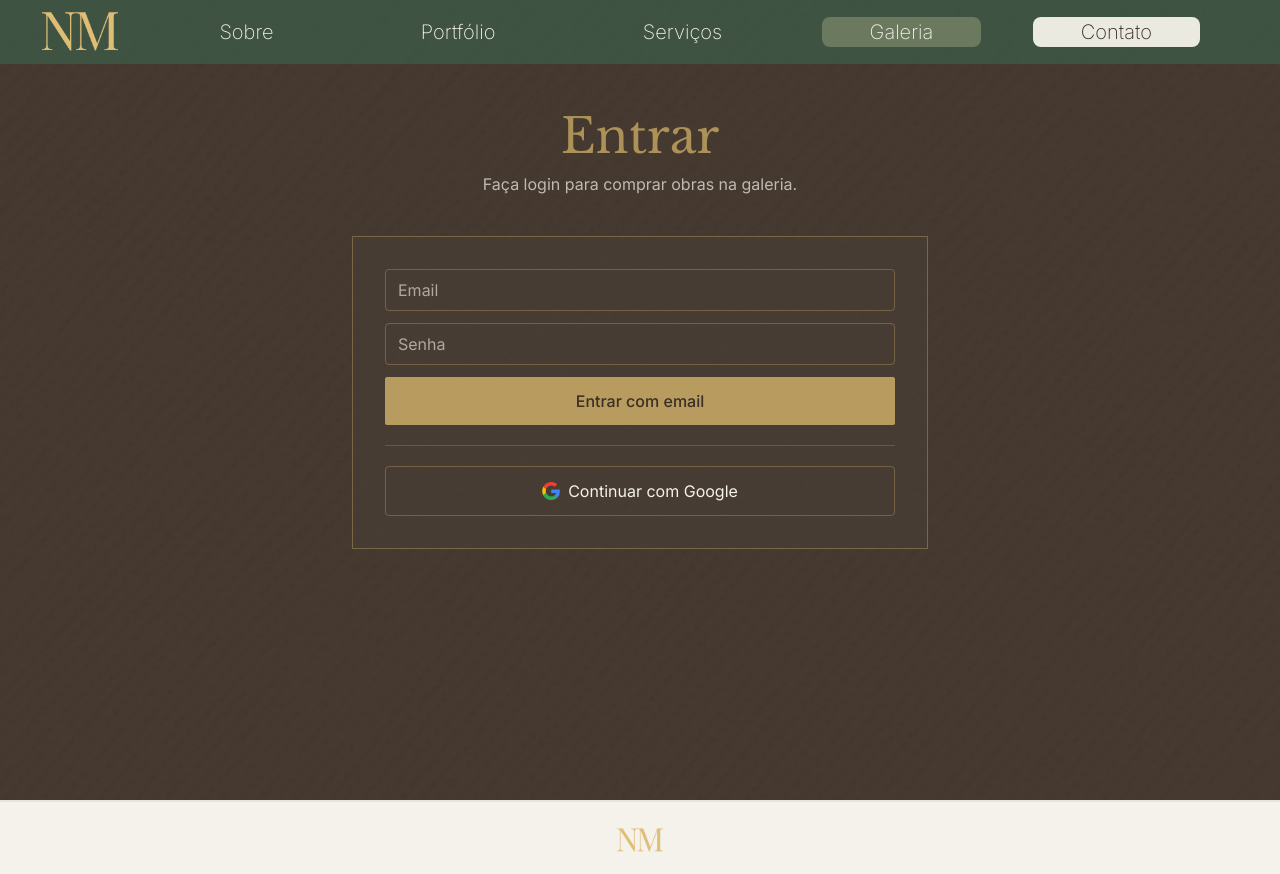
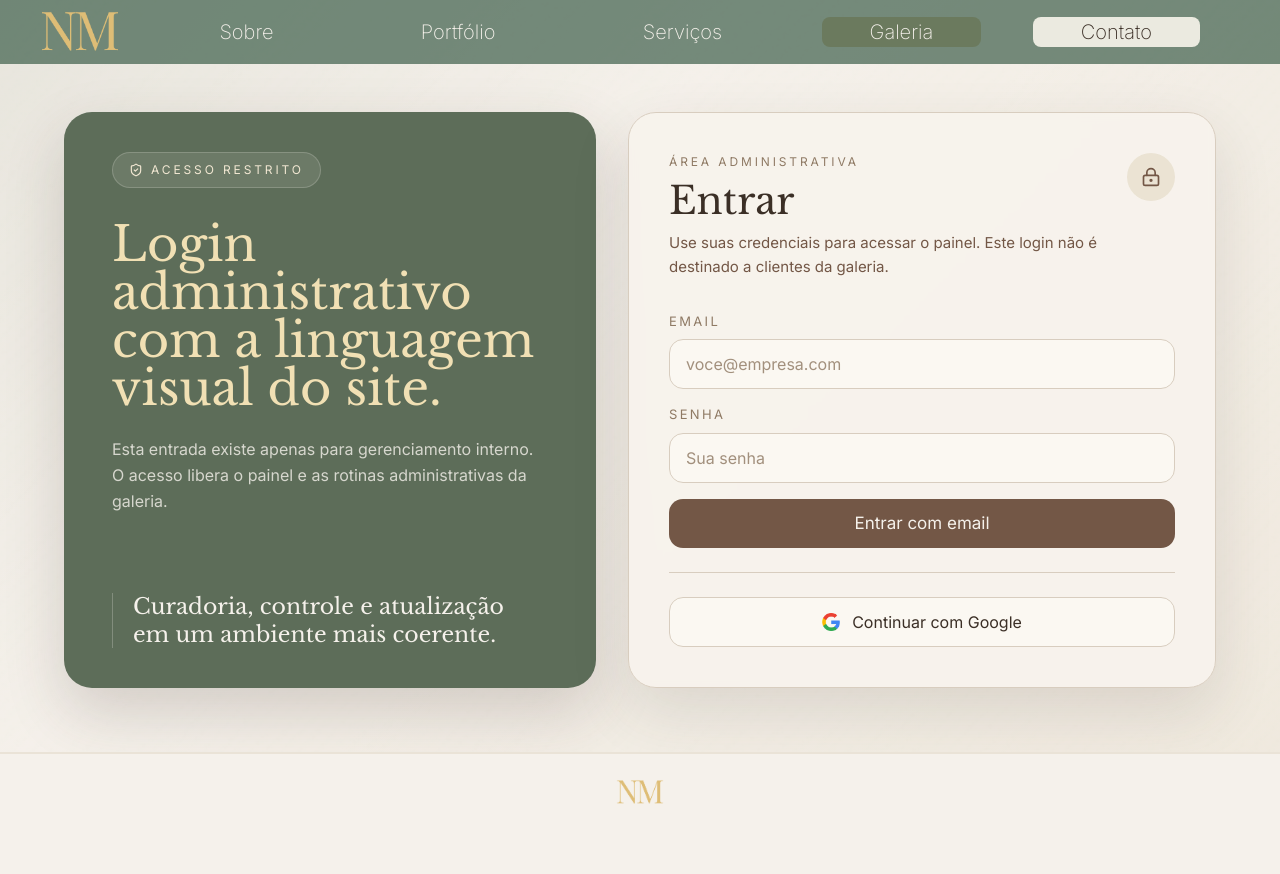
Before and after one commit to LucasMalinowski/nath_page, a Next.js app: page /login in a window 1280 px wide. After the commit the page ends 826 px from the top, so only its background shows below. Built offline with nearby package versions, Linux system fonts and the light colour scheme; no server answers.

Commit message:
refactor Login page: redesign UI for improved visual consistency, update input and button styles, and enhance layout clarity

```diff
--- a/app/login/page.tsx
+++ b/app/login/page.tsx
@@ -4,6 +4,7 @@ import { FormEvent, useState } from 'react'
 import { useEffect } from 'react'
 import { useRouter } from 'next/navigation'
 import Image from 'next/image'
+import { LockKeyhole, ShieldCheck } from 'lucide-react'
 import { supabase } from '@/lib/supabase'
 import Navbar from '@/components/Navbar'
 import Footer from '@/components/Footer'
@@ -58,57 +59,113 @@ export default function LoginPage() {
   }
 
   return (
-    <main className="min-h-screen bg-dirt text-bg page-fade-in">
+    <main className="min-h-screen bg-[#f5f1eb] text-[#3b2f26] page-fade-in">
       <Navbar backgroundVariant="dirt" />
 
-      <section className="texture-brown min-h-screen pt-28 pb-16 px-6 sm:px-8 lg:px-16">
-        <div className="max-w-4xl mx-auto">
-          <div className="text-center mb-10">
-            <h1 className="text-4xl sm:text-5xl font-serif text-gold/90">Entrar</h1>
-            <p className="mt-3 text-bg/70 font-sans">
-              Faça login para comprar obras na galeria.
+      <section className="relative overflow-hidden pt-28 pb-16">
+        <div className="absolute inset-0 bg-[linear-gradient(135deg,rgba(107,122,94,0.16),rgba(245,241,235,0.92)_38%,rgba(184,155,94,0.14))]" />
+        <div className="absolute left-0 top-0 h-full w-full texture-white opacity-40" />
+
+        <div className="relative px-6 sm:px-8 lg:px-16">
+          <div className="mx-auto grid max-w-6xl gap-8 lg:grid-cols-[0.95fr_1.05fr] lg:items-stretch">
+            <div className="flex flex-col justify-between rounded-[28px] bg-[#5d6d59] px-8 py-10 text-[#f5f1eb] shadow-[0_24px_60px_rgba(59,47,38,0.18)] sm:px-10 lg:px-12">
+              <div>
+                <div className="inline-flex items-center gap-2 rounded-full border border-[#f5f1eb]/20 bg-[#f5f1eb]/10 px-4 py-2 text-[12px] font-sans uppercase tracking-[0.24em] text-[#f1e7d2]">
+                  <ShieldCheck size={14} />
+                  Acesso restrito
+                </div>
+                <h1 className="mt-8 max-w-md text-4xl font-serif leading-[0.95] text-[#f1e0b4] sm:text-5xl">
+                  Login administrativo com a linguagem visual do site.
+                </h1>
+                <p className="mt-6 max-w-md text-[16px] leading-relaxed text-[#f5f1eb]/80">
+                  Esta entrada existe apenas para gerenciamento interno. O acesso libera o painel e as rotinas administrativas da galeria.
                 </p>
               </div>
 
-          <div className="max-w-xl mx-auto border border-gold/45 bg-[#4B4038]/45 p-6 sm:p-8">
-            <form onSubmit={handlePasswordLogin} className="space-y-3">
+              <div className="mt-12 border-l border-[#f5f1eb]/25 pl-5">
+                <p className="font-serif text-[22px] leading-tight text-[#f5f1eb]/88">
+                  Curadoria, controle e atualização
+                  <br />
+                  em um ambiente mais coerente.
+                </p>
+              </div>
+            </div>
+
+            <div className="rounded-[28px] border border-[#d8cdbf] bg-[#f7f3ec]/95 p-6 shadow-[0_24px_60px_rgba(59,47,38,0.12)] backdrop-blur-sm sm:p-8 lg:p-10">
+              <div className="mb-8 flex items-start justify-between gap-4">
+                <div>
+                  <p className="text-[12px] font-sans uppercase tracking-[0.24em] text-[#8f7a64]">
+                    Área administrativa
+                  </p>
+                  <h2 className="mt-3 text-3xl font-serif text-[#3b2f26] sm:text-[38px]">
+                    Entrar
+                  </h2>
+                  <p className="mt-3 max-w-md text-[15px] leading-relaxed text-[#735746]">
+                    Use suas credenciais para acessar o painel. Este login não é destinado a clientes da galeria.
+                  </p>
+                </div>
+                <div className="hidden h-12 w-12 shrink-0 items-center justify-center rounded-full bg-[#ebe3d3] text-[#735746] sm:flex">
+                  <LockKeyhole size={20} />
+                </div>
+              </div>
+
+              <form onSubmit={handlePasswordLogin} className="space-y-4">
+                <div className="space-y-2">
+                  <label htmlFor="email" className="block text-[13px] font-sans uppercase tracking-[0.18em] text-[#8f7a64]">
+                    Email
+                  </label>
                   <input
+                    id="email"
                     type="email"
-                placeholder="Email"
+                    placeholder="voce@empresa.com"
                     value={email}
                     onChange={(e) => setEmail(e.target.value)}
-                className="w-full border border-gold/40 bg-transparent rounded px-3 py-2 text-bg placeholder:text-bg/60"
+                    className="w-full rounded-[14px] border border-[#d8cdbf] bg-[#fbf8f2] px-4 py-3 text-[#3b2f26] outline-none transition-colors placeholder:text-[#a2907d] focus:border-[#b89b5e]"
                     required
                   />
+                </div>
+
+                <div className="space-y-2">
+                  <label htmlFor="password" className="block text-[13px] font-sans uppercase tracking-[0.18em] text-[#8f7a64]">
+                    Senha
+                  </label>
                   <input
+                    id="password"
                     type="password"
-                placeholder="Senha"
+                    placeholder="Sua senha"
                     value={password}
                     onChange={(e) => setPassword(e.target.value)}
-                className="w-full border border-gold/40 bg-transparent rounded px-3 py-2 text-bg placeholder:text-bg/60"
+                    className="w-full rounded-[14px] border border-[#d8cdbf] bg-[#fbf8f2] px-4 py-3 text-[#3b2f26] outline-none transition-colors placeholder:text-[#a2907d] focus:border-[#b89b5e]"
                     required
                   />
+                </div>
+
                 <button
                   type="submit"
                   disabled={loading}
-                className="w-full bg-gold text-[#3b2f26] rounded-sm px-4 py-3 font-medium hover:bg-[#e6c98a] transition-colors disabled:opacity-60"
+                  className="w-full rounded-[14px] bg-[#735746] px-4 py-3 font-sans text-[17px] text-[#f5f1eb] transition-colors hover:bg-[#644435] disabled:opacity-60"
                 >
                   {loading ? 'Entrando...' : 'Entrar com email'}
                 </button>
               </form>
 
-            <div className="my-5 h-px bg-gold/30" />
+              <div className="my-6 h-px bg-[#d8cdbf]" />
 
               <button
                 type="button"
                 onClick={() => oauthLogin('google')}
-              className="w-full border border-gold/40 rounded px-4 py-3 text-bg inline-flex items-center justify-center gap-2 hover:bg-gold/15 transition-colors"
+                className="flex w-full items-center justify-center gap-3 rounded-[14px] border border-[#d8cdbf] bg-[#fbf8f2] px-4 py-3 text-[#3b2f26] transition-colors hover:border-[#b89b5e] hover:bg-[#f3ede2]"
               >
                 <Image src="/google.png" alt="Google" width={18} height={18} />
                 Continuar com Google
               </button>
 
-            {error && <p className="mt-4 text-sm text-red-200">{error}</p>}
+              {error && (
+                <p className="mt-4 rounded-[14px] border border-[#c97f71]/25 bg-[#f8e7e2] px-4 py-3 text-sm text-[#8f3d2f]">
+                  {error}
+                </p>
+              )}
+            </div>
           </div>
         </div>
       </section>
```
Lines whose indentation alone changed are shown as unchanged.
